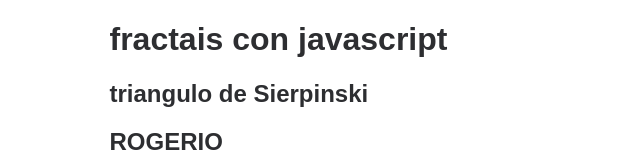
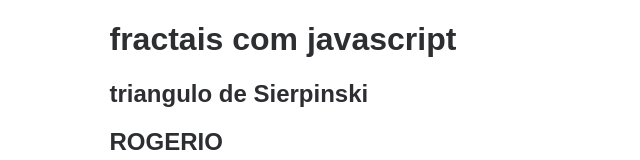
Before and after one commit to Rogerio-C-F-Cardoso/Front_End-Fractual, a plain HTML site: page index.html in a window 1280 px wide. Shown: the top 160 px of the page, without its empty margins (319-959 px from the left). Drawn offline with Linux system fonts and the light colour scheme.

Commit message:
index.html

```diff
--- a/index.html
+++ b/index.html
@@ -9,7 +9,7 @@
 </head>
 <body>
     <div class="contenido">
-        <h1>fractais con javascript</h1>
+        <h1>fractais com javascript</h1>
         <h2>triangulo de Sierpinski</h2>
         <h2>ROGERIO</h2>
         <div class="controles">
```
